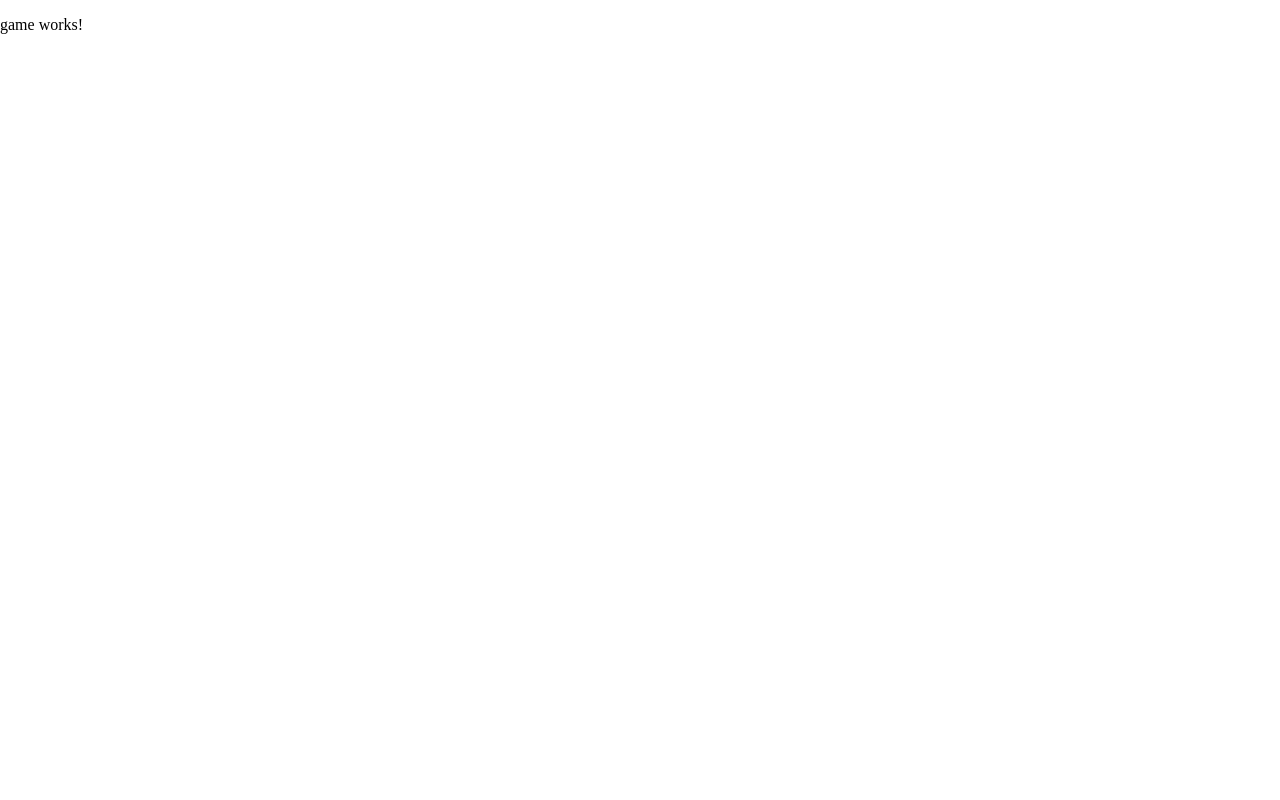
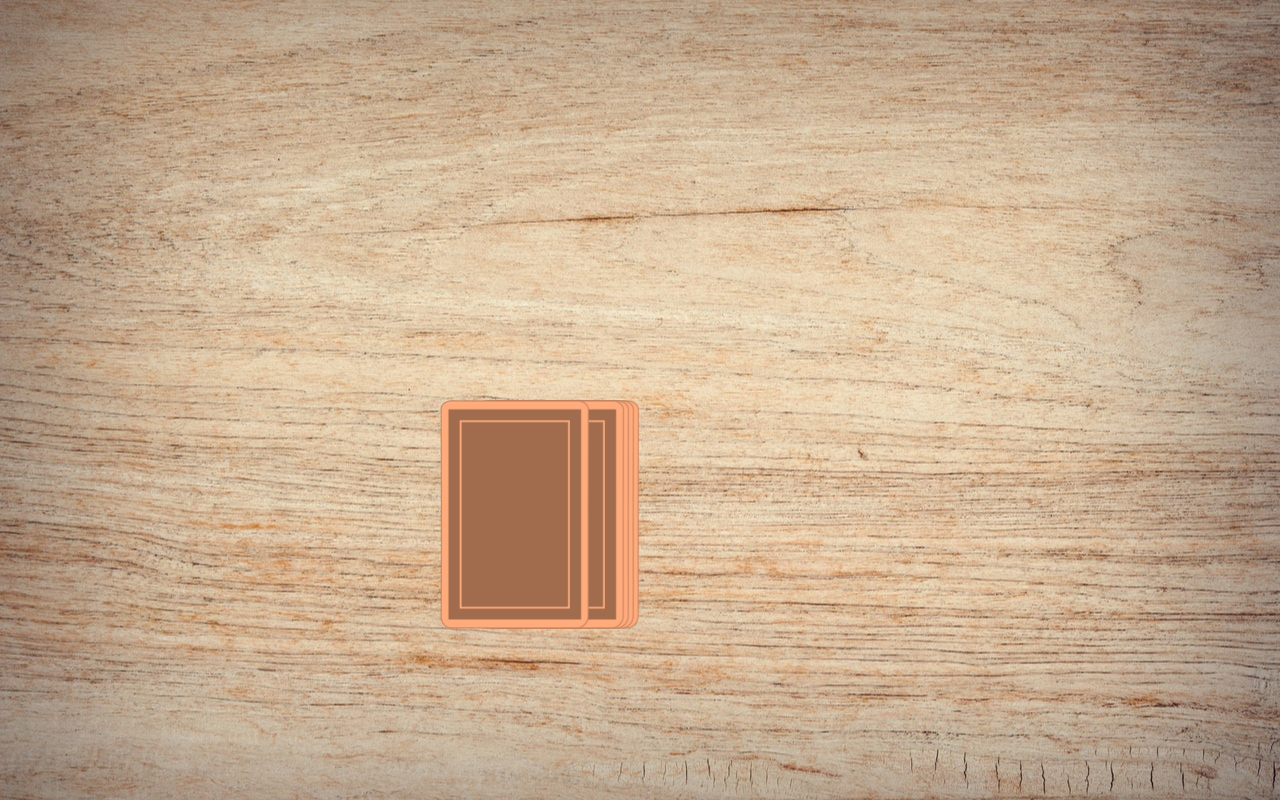
Before and after one commit to Besim91/ringoffire, an Angular app: page /game in a window 1280 px wide. Built offline with nearby package versions, Linux system fonts and the light colour scheme.

Commit message:
Add card animation

```diff
--- a/src/app/game/game.component.html
+++ b/src/app/game/game.component.html
@@ -1 +1,9 @@
-<p>game works!</p>
+<div class="field">
+
+    <div class="cardStack">
+        <img *ngFor="let c of [0,1,2,3]; let i = index;" [ngStyle]="{'right.px': i * 5}" src="./../../assets/img/cards/card_cover.png">
+        <img (click)="takeCard()" [class.pickCard]="pickCardAnimation" class="topCard" style="right: 50px"
+             src="./../../assets/img/cards/card_cover.png">
+
+    </div>
+</div>
--- a/src/app/game/game.component.scss
+++ b/src/app/game/game.component.scss
@@ -0,0 +1,34 @@
+.field{
+    width: 100vw;
+    height: 100vh;
+    max-width: 100%;
+    background-image: url(./../../assets/img/board.jpg);
+    background-repeat: no-repeat;
+    background-position: center;
+    background-size: cover;
+    display: flex;
+    justify-content: center;
+    align-items: center;
+}
+
+.cardStack{
+    position: relative;
+    >img{
+        position: absolute;
+        width: 150px;
+        height: auto;
+    }
+}
+
+.topCard:hover{
+    cursor: pointer;
+    &:hover{
+    scale: (1.1);
+    transition: all ease-in-out 150ms;
+    transform: translateY(-10px);
+}}
+
+.pickCard{
+    scale: (1.5) !important;
+    transition: all ease-in-out 150ms;
+}
--- a/src/app/game/game.component.ts
+++ b/src/app/game/game.component.ts
@@ -1,12 +1,22 @@
 import { Component } from '@angular/core';
+import { CommonModule } from '@angular/common';
 
 @Component({
   selector: 'app-game',
   standalone: true,
-  imports: [],
+  imports: [CommonModule],
   templateUrl: './game.component.html',
   styleUrl: './game.component.scss'
 })
+
+
+
 export class GameComponent {
 
+  pickCardAnimation = false;
+
+  takeCard() {
+    this.pickCardAnimation = true;
+  }
+
 }
```
